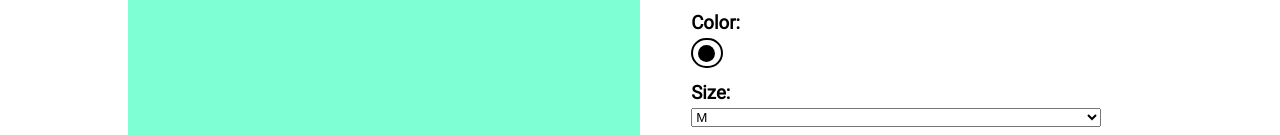
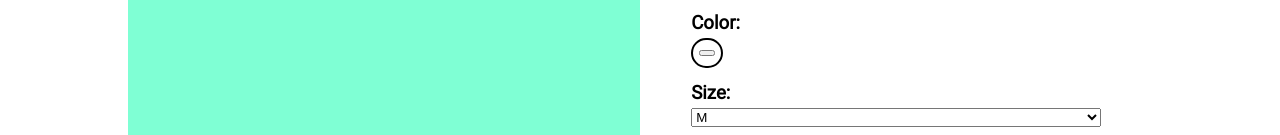
Before and after one commit to NexyusNex/Shopping-Cart, a React (Create React App) app: page /shopping-cart/pdp in a window 1280 px wide. Shown: the part 428-563 px from the top of the page. Built offline with nearby package versions, Linux system fonts and the light colour scheme.

Commit message:
Div in color picker is now a button

```diff
--- a/src/components/pdp.js
+++ b/src/components/pdp.js
@@ -26,7 +26,7 @@ export default function Pdp(props) {
           <h3>Color:</h3>
           <div className="color-picker">
             <div className="color black">
-              <div></div>
+              <button></button>
             </div>
           </div>
           <h3>Size:</h3>
```
